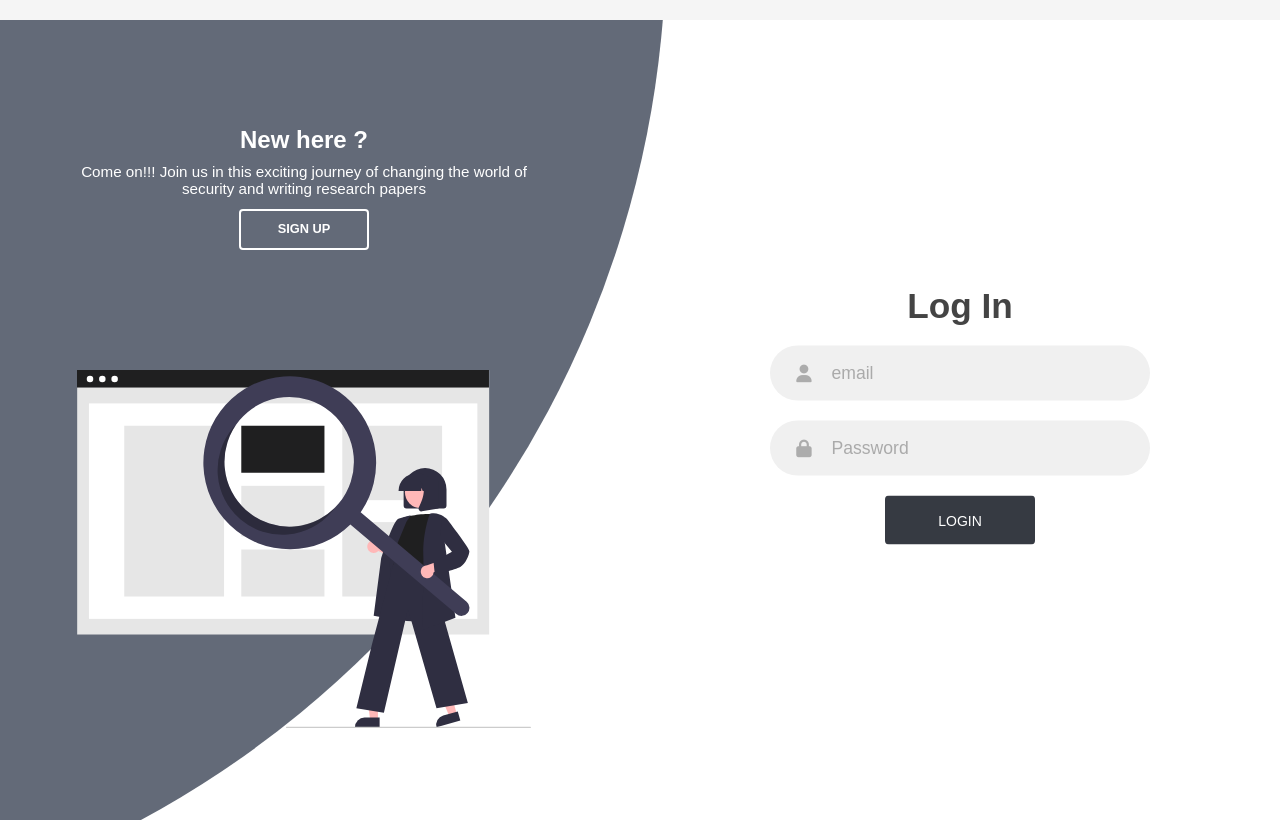
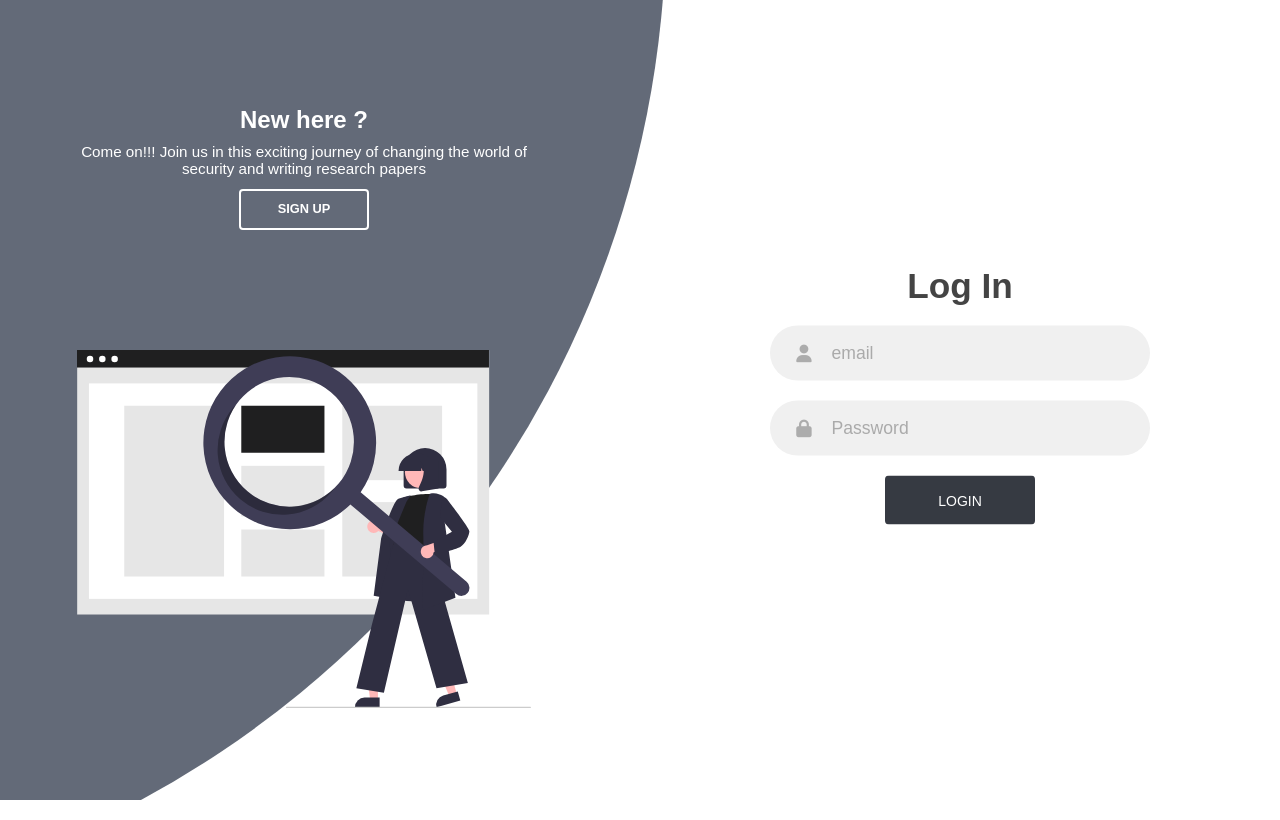
Before and after one commit to sumanthnanis/TheAIWriter, a React (Create React App) app in the folder client/: page / in a window 1280 px wide. Built offline with nearby package versions, Linux system fonts and the light colour scheme.

Commit message:
Update
hjsah

```diff
--- a/client/src/components/EditProfile.css
+++ b/client/src/components/EditProfile.css
@@ -1,8 +1,3 @@
-body {
-  background: #f5f5f5;
-  margin-top: 20px;
-}
-
 .ui-w-80 {
   width: 80px !important;
   height: auto;
```
